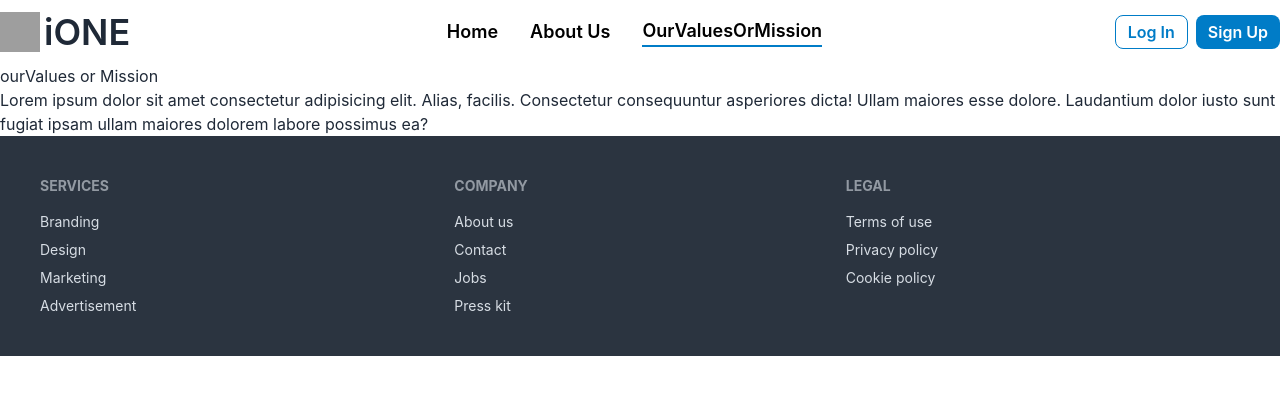
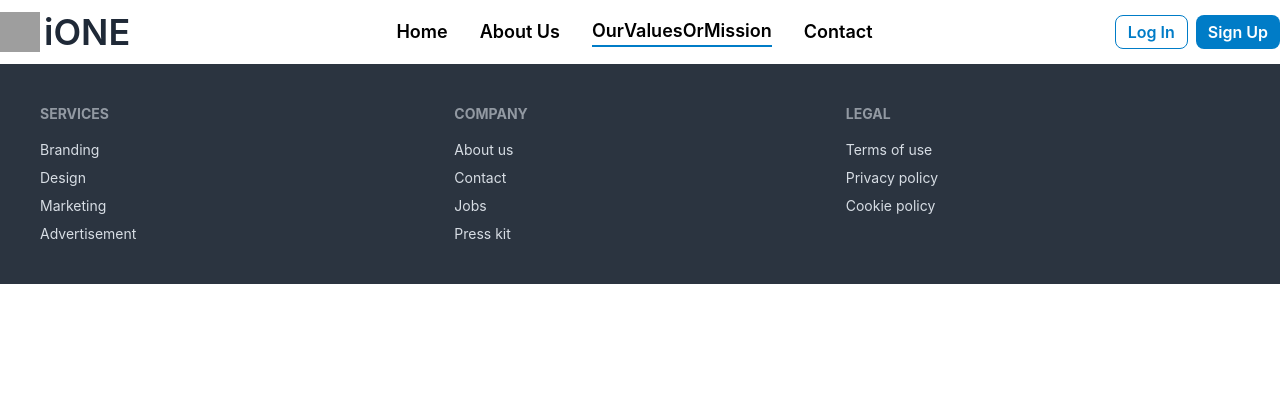
Before and after one commit to tahmidurrahmann/company-evaluation-platform-client, a React (Vite) app: page /ourValuesOrMission in a window 1280 px wide. Shown: the top 394 px of the page. Built offline with nearby package versions, Linux system fonts and the light colour scheme; grey boxes are pictures that could not be loaded.

Commit message:
globalcollection

```diff
--- a/package.json
+++ b/package.json
@@ -13,6 +13,7 @@
     "@emotion/react": "^11.11.3",
     "@emotion/styled": "^11.11.0",
     "@mui/icons-material": "^5.15.4",
+    "@mui/material": "^5.15.4",
     "classnames": "^2.5.1",
     "focus-trap-react": "^10.2.3",
     "localforage": "^1.10.0",
--- /dev/null
+++ b/src/pages/Contact/Contact.jsx
@@ -0,0 +1,11 @@
+
+
+const Contact = () => {
+    return (
+        <div>
+            hi
+        </div>
+    );
+};
+
+export default Contact;
--- /dev/null
+++ b/src/pages/Our Values or Mission/GlobalCollection.jsx
@@ -0,0 +1,20 @@
+
+
+const GlobalCollection = () => {
+    return (
+        <div className="m-10">
+        <h1 className="font-extrabold text-6xl">GLOBAL COLLABORATION -  <br /> SIMPLY WORK TOGETHER</h1>
+  <div className="flex justify-between">
+  <p className="w-8/12 mt-4 ">Your brand is present in a huge range of digital and real-world locations. But global collaboration presents several challenges: When different people, tools and systems come together, the results can be unpredictable. Quality becomes unreliable, processes slow down and things often get needlessly complicated. File sharing costs your employees time and patience they have to wait for the right files because instead of accessing materials whenever they need them. Working like this is particularly frustrating when your teams are based in different time zones - and can lead to expensive delays.
+Disorganization, lack of transparency or an insufficient overview of progress can make it more difficult to maintain control over your brand identity. And because every employee has different skills and abilities, this can lead to a real problem.</p>
+
+<div className="relative ">
+<p className="w-56 border mr-36 px-9 py-14 bg-yellow-300 rounded-lg">Lorem ipsum dolor sit amet consectetur adipisicing elit. Dicta, optio.</p>
+<p className="w-28 border rounded-full p-5 absolute top-[-25px] right-16 bg-yellow-300">REQUEST DEMO NEW</p>
+</div>
+  </div>
+    </div>
+    );
+};
+
+export default GlobalCollection;
--- a/src/pages/Our Values or Mission/OurValuesOrMission.jsx
+++ b/src/pages/Our Values or Mission/OurValuesOrMission.jsx
@@ -1,10 +1,9 @@
 
 const OurValuesOrMission = () => {
     return (
-        <div>
-            <h1>ourValues or Mission</h1>
-            <p>Lorem ipsum dolor sit amet consectetur adipisicing elit. Alias, facilis. Consectetur consequuntur asperiores dicta! Ullam maiores esse dolore. Laudantium dolor iusto sunt fugiat ipsam ullam maiores dolorem labore possimus ea?</p>
-        </div>
+      <div>
+
+      </div>
     );
 };
 
--- a/src/router/router.jsx
+++ b/src/router/router.jsx
@@ -4,6 +4,7 @@ import Error from "../error/Error";
 import Home from "../pages/Home/Home/Home";
 import Aboutus from "../pages/About-us/Aboutus";
 import OurValuesOrMission from "../pages/Our Values or Mission/OurValuesOrMission";
+import Contact from "../pages/Contact/Contact";
 
 const router = createBrowserRouter([
     {
@@ -22,6 +23,10 @@ const router = createBrowserRouter([
             {
                 path: '/ourValuesOrMission',
                 element: <OurValuesOrMission></OurValuesOrMission>
+            },
+            {
+                path:'/contact',
+                element:<Contact></Contact>
             }
         ]
     }
--- a/src/shared/NavBar/NavBar.jsx
+++ b/src/shared/NavBar/NavBar.jsx
@@ -31,6 +31,14 @@ const NavBar = () => {
             }
         >
             OurValuesOrMission
+        </NavLink>
+        <NavLink
+            to="/contact"
+            className={({ isActive, isPending }) =>
+                isPending ? "pending" : isActive ? "font-semibold border-b-2 border-b-[#007cc7] transition text-lg text-white md:text-black" : "font-semibold hover:border-b-2 hover:border-b-[#007cc7] transition text-lg text-white md:text-black"
+            }
+        >
+            Contact
         </NavLink>
     </div>
 
```
Also changed, not shown: src/pages/Contact/Contact.css (added), 1 other file (tests, documents, lock files or other folders).
